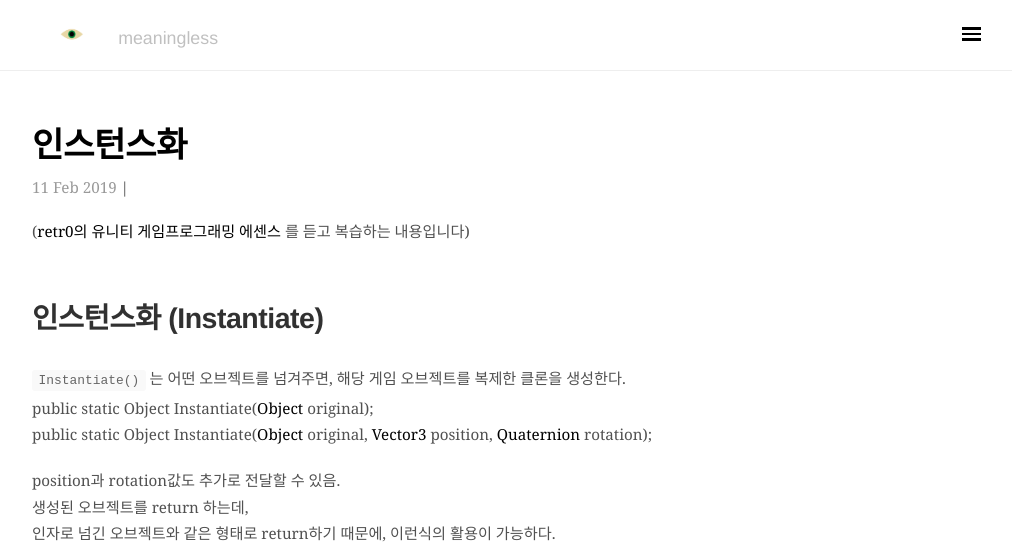
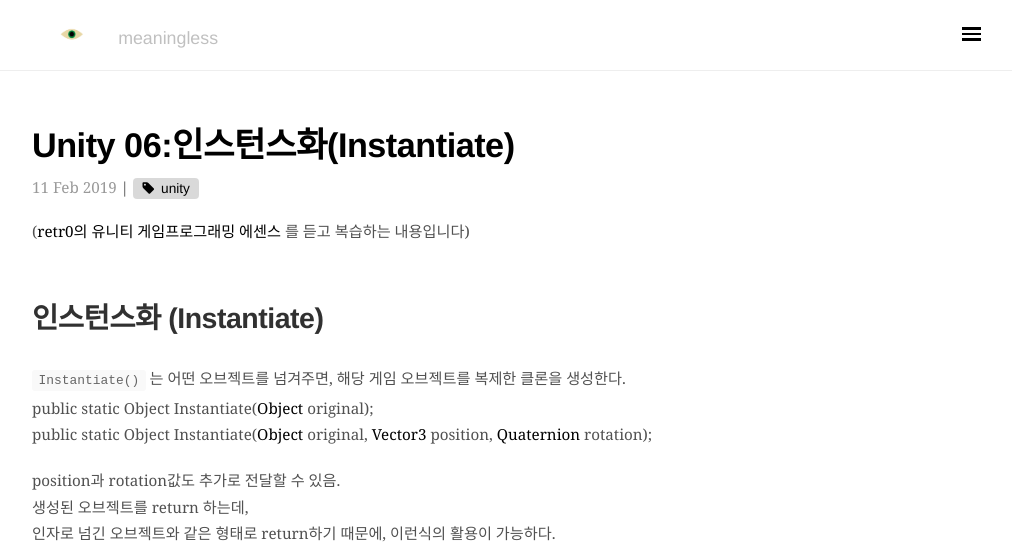
Before and after one commit to Ospac/ospac.github.io, a Jekyll site: the page built from _posts/2019-02-11-인스턴스화.md, in a window 1280 px wide and 1172 px high, cut to the strip 0-543 px from the top of the window. Shown: the whole strip, without its empty margins (266-1278 px from the left). Built offline with Jekyll 4.4.1, drawn with Linux system fonts in a browser that asks for light colours; nearby versions of some CDN libraries; some web fonts are replaced; our own code applies the rules of GitHub Pages for plain Markdown files; comment, search, counter and statistics services are not loaded; a style sheet for code colours, icons or effects is not loaded.

Commit message:
_posts/2019-02-11-인스턴스화.md updated from https://stackedit.io/

```diff
--- a/_posts/2019-02-11-인스턴스화.md
+++ b/_posts/2019-02-11-인스턴스화.md
@@ -1,5 +1,10 @@
 ---
-
+layout: post
+date: 2019-02-11
+tags: [unity]
+title: "Unity 06:인스턴스화(Instantiate)"
+category: Game
+comment: true
 
 ---
 
```
